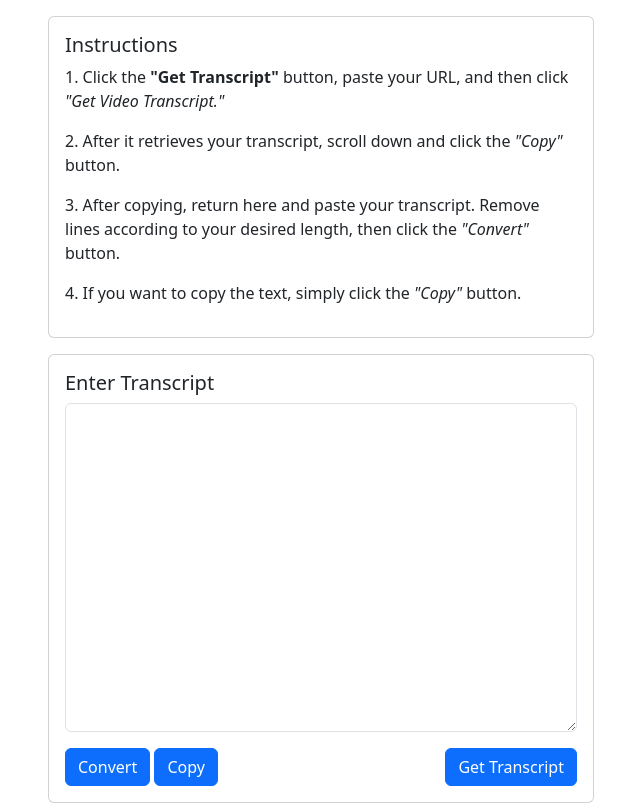
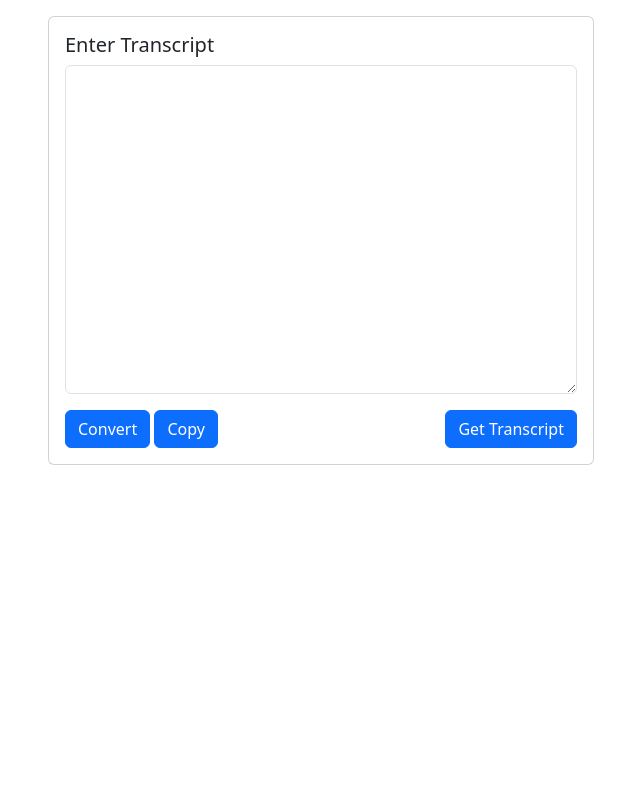
Before and after one commit to krl1403/Transcript_WebApp, a plain HTML site: page index.html in a window 1280 px wide. Shown: the whole page, without its empty margins (319-959 px from the left). Drawn offline with nearby package versions, Linux system fonts and the light colour scheme.

Commit message:
removed instructions

```diff
--- a/index.html
+++ b/index.html
@@ -9,23 +9,6 @@
     <link href="https://cdn.jsdelivr.net/npm/bootstrap@5.3.3/dist/css/bootstrap.min.css" rel="stylesheet" integrity="sha384-QWTKZyjpPEjISv5WaRU9OFeRpok6YctnYmDr5pNlyT2bRjXh0JMhjY6hW+ALEwIH" crossorigin="anonymous">
 </head>
 <body>
-    <!--Instructions-->
-    <div class="container">
-        <div class="row justify-content-center align-items-center">
-            <div class="col-md-6">
-                <div class="card mt-3">
-                    <div class="card-body">
-                        <h5 class="card-title">Instructions</h5>
-                        <p>1. Click the <b>"Get Transcript"</b> button, paste your URL, and then click <em>"Get Video Transcript."</em></p>
-                        <p>2. After it retrieves your transcript, scroll down and click the <em>"Copy"</em> button.</p>
-                        <p>3. After copying, return here and paste your transcript. Remove lines according to your desired length, then click the <em>"Convert"</em> button.</p>
-                        <p>4. If you want to copy the text, simply click the <em>"Copy"</em> button.</p>
-                    </div>
-                </div>
-            </div>
-        </div>
-    </div>
-
     <!--Main App-->
     <div class="container">
         <div class="row justify-content-center align-items-center">
@@ -43,7 +26,9 @@
                             </div>
                             <div class="col-auto">
                                 <a href="https://tactiq.io/tools/youtube-transcript" target="_blank">
-                                    <button class="btn btn-primary" type="button">Get Transcript</button>
+                                    <button class="btn btn-primary" type="button" data-bs-toggle="tooltip" data-bs-placement="top" data-bs-title="Tooltip on top">
+                                    Get Transcript
+                                </button>
                                 </a>
                             </div>
                         </div>
@@ -53,10 +38,10 @@
         </div>
     </div>
 
-
-
     <script src="index.js"></script>
-    <!--Bootstrap-->
+    <!--Poppers-->
+    <script src="https://cdn.jsdelivr.net/npm/@popperjs/core@2.11.8/dist/umd/popper.min.js" integrity="sha384-I7E8VVD/ismYTF4hNIPjVp/Zjvgyol6VFvRkX/vR+Vc4jQkC+hVqc2pM8ODewa9r" crossorigin="anonymous"></script>
+    <script src="https://cdn.jsdelivr.net/npm/bootstrap@5.3.3/dist/js/bootstrap.min.js" integrity="sha384-0pUGZvbkm6XF6gxjEnlmuGrJXVbNuzT9qBBavbLwCsOGabYfZo0T0to5eqruptLy" crossorigin="anonymous"></script>
     <script src="https://cdn.jsdelivr.net/npm/bootstrap@5.3.3/dist/js/bootstrap.bundle.min.js" integrity="sha384-YvpcrYf0tY3lHB60NNkmXc5s9fDVZLESaAA55NDzOxhy9GkcIdslK1eN7N6jIeHz" crossorigin="anonymous"></script>
 </body>
 </html>
```
Also changed, not shown: style.css (line endings or trailing spaces).
